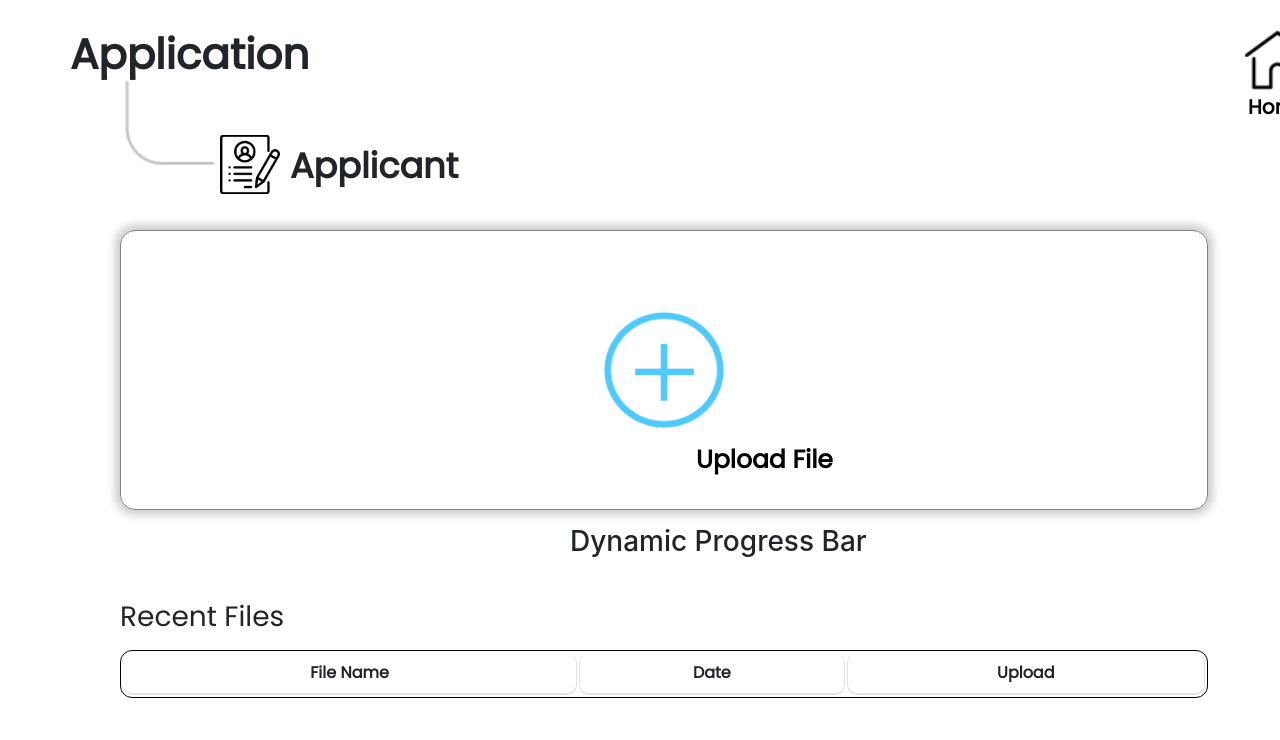
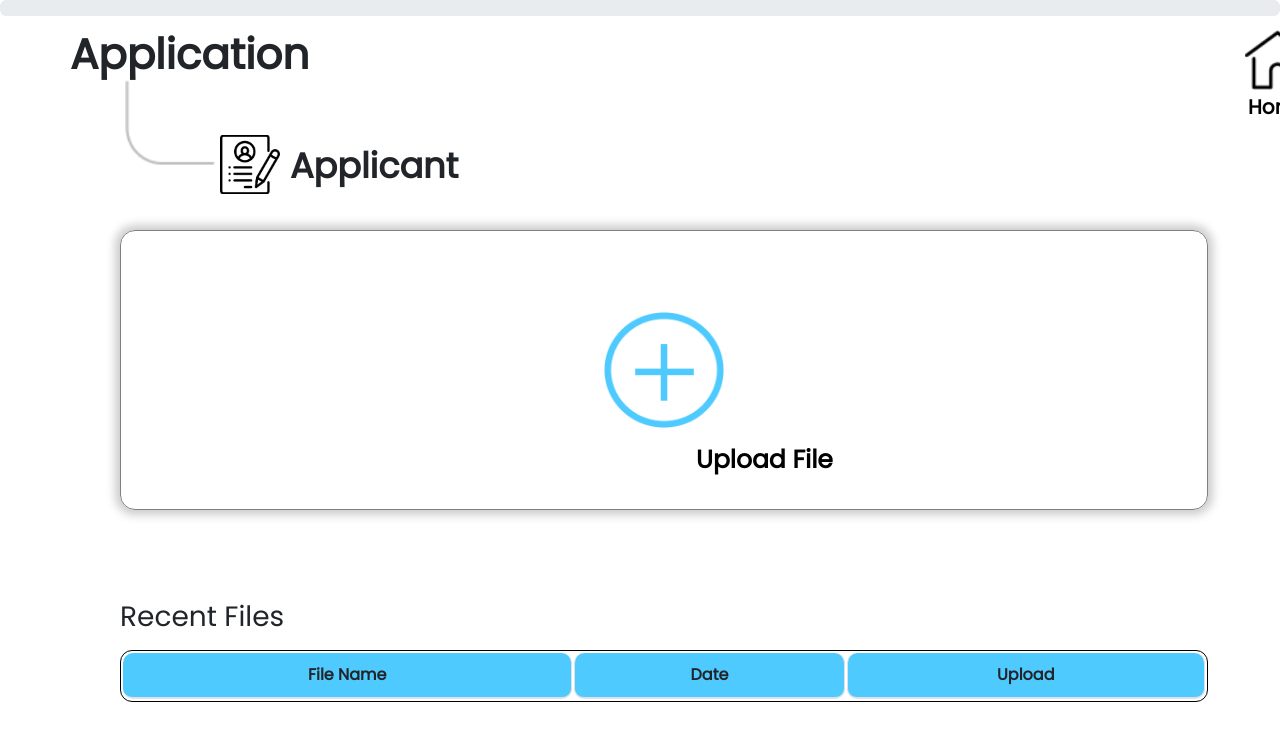
Before and after one commit to IvanJimenezCodeHub/headstarter-resume-parser-group-project, a React (Create React App) app in the folder client/: page /Application in a window 1280 px wide. Shown: the top 740 px of the page. Built offline with nearby package versions, Linux system fonts and the light colour scheme; the HTML template or start-up script is replaced by a standard one.

Commit message:
Added the progress bar functionality for the Applicant page

```diff
--- a/client/src/Components/Application/Application.css
+++ b/client/src/Components/Application/Application.css
@@ -136,7 +136,7 @@
     left: 120px;
 }
 
-.table {
+.table_style {
     font-family: 'Poppins', sans-serif;
     position: absolute;
     top: 650px;
--- a/client/src/Components/Application/Application.js
+++ b/client/src/Components/Application/Application.js
@@ -8,12 +8,14 @@ import addFile from '../../Icons/addFile.png'
 import { Link } from 'react-router-dom'
 import { v4 as uuidv4 } from 'uuid';
 import axios from "axios";
+import Progress from '../Progress'
 
 const Application = () => {
     axios.defaults.baseURL = "http://localhost:8080";
-    const [files, setFiles] = useState([])
     const current = new Date();
     const date = `${current.getMonth() + 1}/${current.getDate()}/${current.getFullYear()}`;
+    const [files, setFiles] = useState([])
+    const [uploadPercentage, setUploadPercentage] = useState(0);
 
     const handleFile = (e) => {
         let selectedFile = e.target.files[0];
@@ -38,14 +40,21 @@ const Application = () => {
                 headers: {
                     "Content-Type": "multipart/form-data",
                 },
+                onUploadProgress: progressEvent => {
+                    setUploadPercentage(
+                      parseInt(Math.round((progressEvent.loaded * 100) /
+                      progressEvent.total)));
+                }
             });
+            setTimeout(() => setUploadPercentage(0), 3000);
         }
         catch(err) {
             if(err.response.status === 500) {
-                console.log("There was a problem with the server");
+                console.log('There was a problem with the server');
             } else {
-                console.log(err.response.data.mssg);
+                console.log(err.response.data.msg);
             }
+            setUploadPercentage(0)
         }
     }
 
@@ -73,15 +82,14 @@ const Application = () => {
                 </label>
                 <input className="upload_file" type="file" id="uploadFile" onChange={handleFile} />
             </div>
-            <h3 className='progress_bar'>Dynamic Progress Bar</h3>
+            <Progress percentage={uploadPercentage} />
             <h3 className='recent_files'>Recent Files</h3>
-
-            <table className="table table-bordered">
+            <table className="table_style table-bordered">
                 <thead>
                     <tr>
-                        <th scope="col">File Name</th>
-                        <th scope="col">Date</th>
-                        <th scope="col">Upload</th>
+                        <th>File Name</th>
+                        <th>Date</th>
+                        <th>Upload</th>
                     </tr>
                 </thead>
                 <tbody>
--- a/client/src/Components/HR/HRDash.js
+++ b/client/src/Components/HR/HRDash.js
@@ -42,7 +42,7 @@ const HRDash = () => {
       if (err.response.status === 500) {
         console.log("problem with server");
       } else {
-        console.log(err.response.data.mssg);
+        console.log(err.response.data.msg);
       }
     }
   };
--- /dev/null
+++ b/client/src/Components/Progress.js
@@ -0,0 +1,23 @@
+import React from 'react';
+import PropTypes from 'prop-types';
+import "bootstrap/dist/css/bootstrap.min.css";
+
+const Progress = ({ percentage }) => {
+  return (
+    <div className='progress'>
+      <div
+        className='progress-bar progress-bar-striped bg-success'
+        role='progressbar'
+        style={{ width: `${percentage}%` }}
+      >
+        {percentage}%
+      </div>
+    </div>
+  );
+};
+
+Progress.propTypes = {
+  percentage: PropTypes.number.isRequired
+};
+
+export default Progress;
```
Also changed, not shown: client/src/Components/Message.js (added, +25 -0 lines), 1 other file (tests, documents, lock files or other folders).
